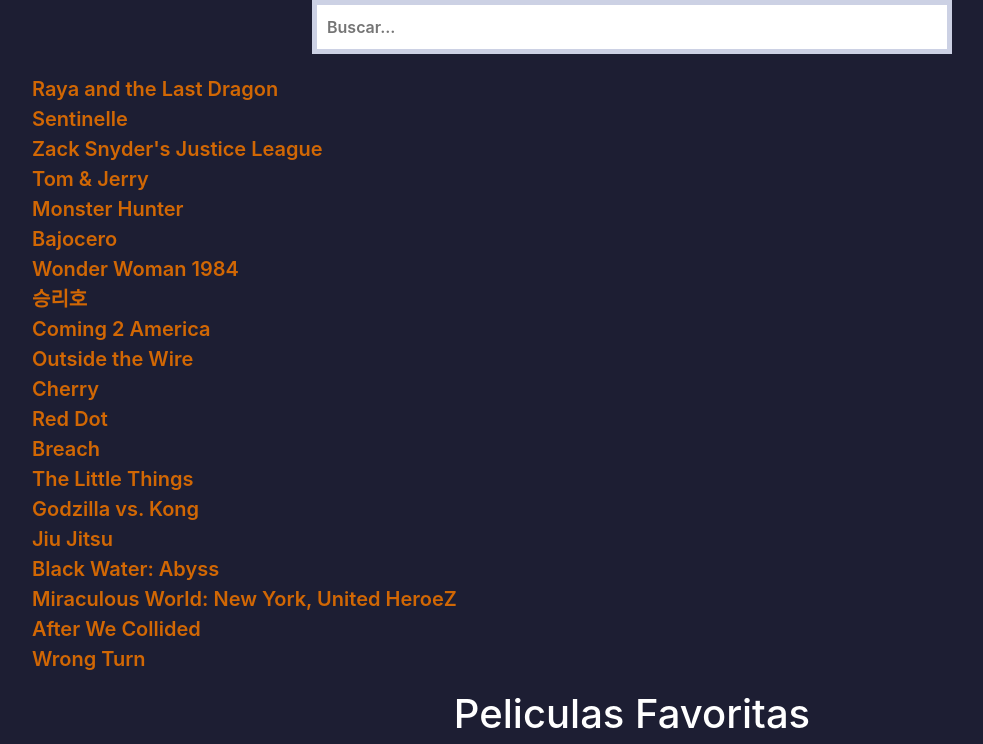
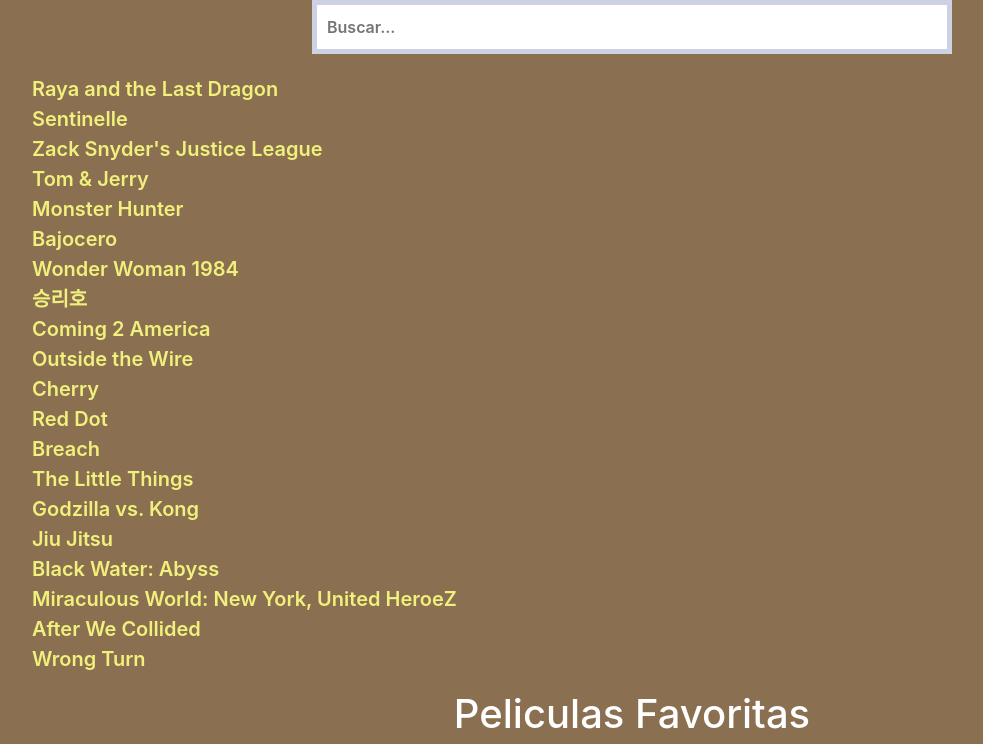
Before and after one commit to camiloandres2a/movies.github.io, a React (Create React App) app in the folder my-movies/: page / in a window 1280 px wide. Shown: the top 744 px of the page, without its empty margins (8-991 px from the left). Built offline with nearby package versions, Linux system fonts and the light colour scheme.

Commit message:
Ajuste imagenes y color de fondo

```diff
--- a/my-movies/src/App.css
+++ b/my-movies/src/App.css
@@ -38,7 +38,7 @@
 }
 
 body{
-  background-color: #1d1e33 ;
+  background-color: #8b6f51 ;
 }
 .filtro{
   display: none;
@@ -56,7 +56,7 @@
   margin-top: 20px;
   list-style: none;
   font-weight: 600;
-  color: #d16704;
+  color: #f0f17c;
   text-align: left;
 }
 section{
--- a/my-movies/src/App.js
+++ b/my-movies/src/App.js
@@ -9,32 +9,35 @@
   return (
     <div className="App">
       {" "}
-      <input type="text" name="buscador" id="buscador" placeholder="Buscar..."></input>
+      <input
+        type="text"
+        name="buscador"
+        id="buscador"
+        placeholder="Buscar..."
+      ></input>
       <ul id="listaPeliculas">
-        {MoviesJson.map(movie =><li className="title" > {movie.original_title}</li>)}
+        {MoviesJson.map((movie) => (
+          <li className="title"> {movie.original_title}</li>
+        ))}
       </ul>
-      {
-      document.addEventListener("keyup", e=>{
+      {document.addEventListener("keyup", (e) => {
+        if (e.target.matches("#buscador")) {
+          if (e.key === "Escape") e.target.value = "";
 
-        if(e.target.matches("#buscador")){
-
-            if(e.key ==="Escape")e.target.value = ""
-
-            document.querySelectorAll(".title").forEach(pelicula =>{
-
-                pelicula.textContent.toLowerCase().includes(e.target.value.toLowerCase())
-                  ?pelicula.classList.remove("filtro")
-                  :pelicula.classList.add("filtro")
-            })
-
+          document.querySelectorAll(".title").forEach((pelicula) => {
+            pelicula.textContent
+              .toLowerCase()
+              .includes(e.target.value.toLowerCase())
+              ? pelicula.classList.remove("filtro")
+              : pelicula.classList.add("filtro");
+          });
         }
-
-})}
+      })}
       <Container>
         {" "}
         <h1
           style={{
-            color: "white",
+            color: "white"
           }}
         >
           {" "}
@@ -49,7 +52,7 @@
                   {" "}
                   <CardMovie
                     image={
-                      "https://image.tmdb.org/t / p / w300 " + movie.poster_path
+                      "https://image.tmdb.org/t/p/w300" + movie.poster_path
                     }
                     title={movie.title}
                   />{" "}
@@ -71,7 +74,7 @@
                   {" "}
                   <CardMovie
                     image={
-                      "https://image.tmdb.org/t / p / w300 " + movie.poster_path
+                      "https://image.tmdb.org/t/p/w300" + movie.poster_path
                     }
                     title={movie.title}
                   />{" "}
@@ -93,7 +96,7 @@
                   {" "}
                   <CardMovie
                     image={
-                      "https://image.tmdb.org/t / p / w300 " + movie.poster_path
+                      "https://image.tmdb.org/t/p/w300" + movie.poster_path
                     }
                     title={movie.title}
                   />{" "}
@@ -118,7 +121,7 @@
                   {" "}
                   <CardMovie
                     image={
-                      "https://image.tmdb.org/t / p / w300 " + movie.poster_path
+                      "https://image.tmdb.org/t/p/w300" + movie.poster_path
                     }
                     title={movie.title}
                   />{" "}
```
Also changed, not shown: 1 other file (tests, documents, lock files or other folders).
